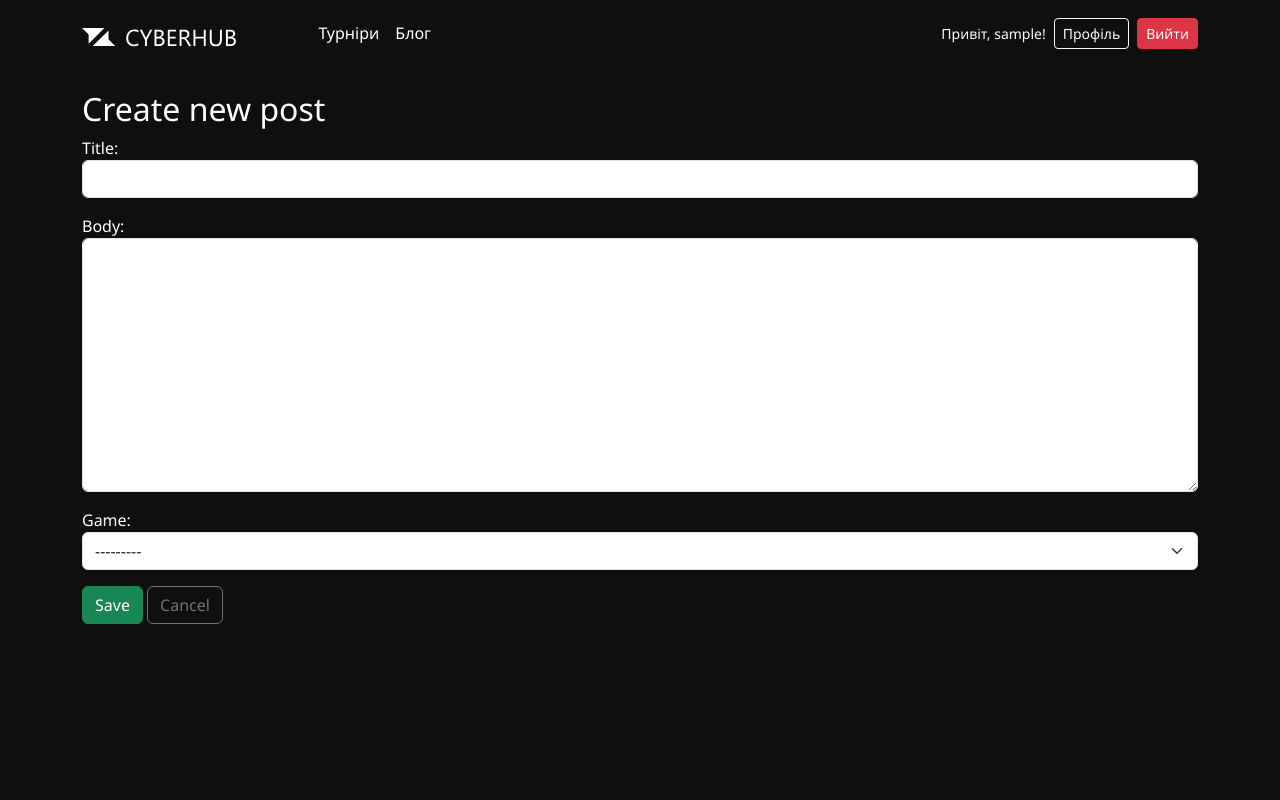
After one commit to PavelSemenikhin/cyber-hub, a Django app: page /blog/create/ in a window 1280 px wide. The commit adds this page. Run offline with Django 5.2, Linux system fonts and the light colour scheme; the visitor is signed in with stand-in values (Sample User, id 1); data that the repository does not hold is empty.

Commit message:
Implement blog CRUD + style home page

```diff
--- /dev/null
+++ b/blog/forms.py
@@ -0,0 +1,29 @@
+from django import forms
+
+from blog.models import Post, Comment
+
+
+#Форма створення посту
+class PostCreateForm(forms.ModelForm):
+    class Meta:
+        model = Post
+        fields = ("title", "body", "game",)
+        widgets = {
+            "title": forms.TextInput(attrs={"class": "form-control"}),
+            "body": forms.Textarea(attrs={"class": "form-control"}),
+            "game": forms.Select(attrs={"class": "form-select"}),
+        }
+
+
+class CommentForm(forms.ModelForm):
+    class Meta:
+        model = Comment
+        fields = ("body",)
+        widgets = {
+            "body": forms.Textarea(attrs={
+                "class": "form-control",
+                "rows": 3,
+                "placeholder": "Write your comment here"
+
+            }),
+        }
--- /dev/null
+++ b/blog/templates/blog/post_form.html
@@ -0,0 +1,40 @@
+{% extends "base.html" %}
+
+{% block title %}{% if object %}Edit post{% else %}New post{% endif %}{% endblock %}
+
+{% block content %}
+  <div class="container mt-4">
+    <h2>{% if object %}Edit post{% else %}Create new post{% endif %}</h2>
+
+    <form method="post">
+      {% csrf_token %}
+
+      <div class="mb-3">
+        {{ form.title.label_tag }}
+        {{ form.title }}
+        {% if form.title.errors %}
+          <div class="form-text text-danger">{{ form.title.errors }}</div>
+        {% endif %}
+      </div>
+
+      <div class="mb-3">
+        {{ form.body.label_tag }}
+        {{ form.body }}
+        {% if form.body.errors %}
+          <div class="form-text text-danger">{{ form.body.errors }}</div>
+        {% endif %}
+      </div>
+
+      <div class="mb-3">
+        {{ form.game.label_tag }}
+        {{ form.game }}
+        {% if form.game.errors %}
+          <div class="form-text text-danger">{{ form.game.errors }}</div>
+        {% endif %}
+      </div>
+
+      <button type="submit" class="btn btn-success">Save</button>
+      <a href="{% if object %}{% url 'blog:post-detail' object.pk %}{% else %}{% url 'blog:blog' %}{% endif %}" class="btn btn-outline-secondary">Cancel</a>
+    </form>
+  </div>
+{% endblock %}
--- a/blog/urls.py
+++ b/blog/urls.py
@@ -1,10 +1,15 @@
 from django.urls import path
 
-from blog.views import BlogListView
+from blog.views import BlogListView, PostDetailView, PostCreateView, PostUpdateView, PostDeleteView, CommentDeleteView
 
 app_name = "blog"
 
 #Роути для блогів
 urlpatterns = [
     path("", BlogListView.as_view(), name="blog"),
+    path("<int:pk>/", PostDetailView.as_view(), name="post-detail"),
+    path("create/", PostCreateView.as_view(), name="post-create"),
+    path("<int:pk>/update/", PostUpdateView.as_view(), name="post-update"),
+    path("<int:pk>/delete/", PostDeleteView.as_view(), name="post-delete"),
+    path("comment/<int:pk>/delete/", CommentDeleteView.as_view(), name="comment-delete"),
 ]
--- a/blog/views.py
+++ b/blog/views.py
@@ -1,10 +1,15 @@
-from django.views.generic import ListView
+from django.contrib import messages
+from django.contrib.auth.mixins import LoginRequiredMixin, UserPassesTestMixin
+from django.shortcuts import get_object_or_404, redirect
+from django.urls import reverse_lazy
+from django.views import generic, View
+from django.views.generic import ListView, DetailView, CreateView
 
-from blog.models import Post
+from blog.forms import PostCreateForm, CommentForm
+from blog.models import Post, Comment
 
 
 #Вью для блогу та постів
-
 class BlogListView(ListView):
     model = Post
     template_name = "blog/post_list.html"
@@ -12,4 +17,104 @@ class BlogListView(ListView):
     paginate_by = 10
 
     def get_queryset(self):
-        return Post.objects.order_by("-created_at")
+        queryset = Post.objects.order_by("-created_at").prefetch_related("comments")
+        game_id = self.request.GET.get("game")
+        if game_id:
+            queryset = queryset.filter(game_id=game_id)
+        return queryset
+
+    def get_context_data(self, **kwargs):
+        context = super().get_context_data(**kwargs)
+        from tournaments.models import Game
+        context["games"] = Game.objects.all()
+        context["selected_game_id"] = self.request.GET.get("game")
+        return context
+
+
+#Вью ндля перегляду делатей посту
+class PostDetailView(DetailView):
+    model = Post
+    template_name = "blog/post_detail.html"
+    context_object_name = "post"
+
+    def get_context_data(self, **kwargs):
+        context = super().get_context_data(**kwargs)
+        post = self.get_object()
+        context["comments"] = post.comments.all()  # тепер усі, бо видалених немає
+        context["comment_count"] = post.comments.count()
+        context["form"] = CommentForm()
+        return context
+
+    def post(self, request, *args, **kwargs):
+        self.object = self.get_object()
+        form = CommentForm(request.POST)
+
+        if form.is_valid():
+            comment = form.save(commit=False)
+            comment.post = self.object
+            comment.owner = request.user
+            comment.save()
+            return self.get(request, *args, **kwargs)
+
+        context = self.get_context_data(form=form)
+        return self.render_to_response(context)
+
+
+#Вью створення посту
+class PostCreateView(LoginRequiredMixin ,generic.CreateView):
+    model = Post
+    form_class = PostCreateForm
+    template_name = "blog/post_form.html"
+
+    def form_valid(self, form):
+        form.instance.owner = self.request.user
+        return super().form_valid(form)
+
+    def get_success_url(self):
+        return reverse_lazy("blog:post-detail", kwargs={"pk": self.object.pk})
+
+
+#Вью на редагування посту
+class PostUpdateView(LoginRequiredMixin, UserPassesTestMixin, generic.UpdateView):
+    model = Post
+    form_class = PostCreateForm
+    template_name = "blog/post_form.html"
+
+    def form_valid(self, form):
+        form.instance.owner = self.request.user
+        return super().form_valid(form)
+
+    def test_func(self):
+        post = self.get_object()
+        return self.request.user == post.owner
+
+    def get_success_url(self):
+        return reverse_lazy("blog:post-detail", kwargs={"pk": self.object.pk})
+
+
+#Вью для видалення посту
+class PostDeleteView(LoginRequiredMixin, UserPassesTestMixin, generic.DeleteView):
+    model = Post
+    template_name = "blog/post_confirm_delete.html"
+    success_url = reverse_lazy("blog:blog")
+
+    def test_func(self):
+        post = self.get_object()
+        return self.request.user == post.owner
+
+    def delete(self, request, *args, **kwargs):
+        messages.success(request, "Post successfully deleted.")
+        return super().delete(request, *args, **kwargs)
+
+
+#Вью для видалення коментара
+class CommentDeleteView(LoginRequiredMixin, UserPassesTestMixin, View):
+    def post(self, request, *args, **kwargs):
+        comment = get_object_or_404(Comment, pk=self.kwargs["pk"])
+        post_pk = comment.post.pk
+        comment.delete()
+        return redirect("blog:post-detail", pk=post_pk)
+
+    def test_func(self):
+        comment = get_object_or_404(Comment, pk=self.kwargs["pk"])
+        return self.request.user == comment.owner
--- a/static/css/dark_theme.css
+++ b/static/css/dark_theme.css
@@ -83,3 +83,32 @@ html, body {
     color: #aaaaaa;
     text-decoration: underline;
 }
+
+.game-logos {
+  margin-bottom: 90px !important;
+}
+
+.custom-card img {
+  width: 100%;
+  height: 100%;
+  object-fit: cover;
+}
+
+.card-row {
+  max-width: 1920px;
+  margin: 0 auto;
+}
+
+.no-wrap-cards {
+  flex-wrap: nowrap !important;
+  overflow-x: auto;
+  padding-bottom: 10px;
+}
+
+.custom-card {
+  width: 362px;
+  height: 538px;
+  background: transparent;
+  border: none;
+  flex: 0 0 auto;
+}
--- a/templates/base.html
+++ b/templates/base.html
@@ -6,67 +6,62 @@
   <meta name="viewport" content="width=device-width, initial-scale=1.0">
   <title>{% block title %}CyberHub{% endblock %}</title>
 
-    <!-- Bootstrap 5 CDN -->
+  <!-- Bootstrap -->
   <link href="https://cdn.jsdelivr.net/npm/bootstrap@5.3.3/dist/css/bootstrap.min.css" rel="stylesheet">
 
-    <!-- Підключення власного CSS (лише якщо не login / register) -->
-    {% if request.resolver_match.url_name != 'login' and request.resolver_match.url_name != 'accounts:register' %}
+  <!-- Custom CSS -->
   <link rel="stylesheet" href="{% static 'css/dark_theme.css' %}">
+  {% block extra_css %}{% endblock %}
+</head>
+<body style="background-color: #0f0f0f; color: white;">
+
+<!-- Навбар -->
+<nav class="navbar navbar-expand-lg" style="background-color: #0f0f0f;">
+  <div class="container d-flex justify-content-between align-items-center">
+
+    <!-- Логотип без тексту -->
+    <a class="navbar-brand" href="/">
+      <img src="{% static 'img/logo.svg' %}" alt="CyberHub Logo" height="40">
+    </a>
+
+    <!-- Меню -->
+    <div class="collapse navbar-collapse" id="navbarNav">
+      <ul class="navbar-nav me-auto">
+        <li class="nav-item">
+          <a class="nav-link text-white" href="{% url 'tournaments:tournament-list' %}">Турніри</a>
+        </li>
+        <li class="nav-item">
+          <a class="nav-link text-white" href="{% url 'blog:blog' %}">Блог</a>
+        </li>
+      </ul>
+    </div>
+
+    <!-- Авторизація -->
+    {% if request.user.is_authenticated %}
+      <div class="d-flex align-items-center gap-2">
+        <span class="text-light small">Привіт, {{ request.user.profile.nickname|default:request.user.username }}!</span>
+        <a href="{% url 'accounts:profile' %}" class="btn btn-outline-light btn-sm">Профіль</a>
+        <form action="{% url 'logout' %}" method="post" style="display: inline;">
+  {% csrf_token %}
+  <button type="submit" class="btn btn-danger btn-sm">Вийти</button>
+</form>
+      </div>
+    {% else %}
+      <div class="d-flex gap-2">
+        <a href="{% url 'login' %}" class="btn btn-outline-light btn-sm">Увійти</a>
+        <a href="{% url 'accounts:register' %}" class="btn btn-light btn-sm">Реєстрація</a>
+      </div>
     {% endif %}
 
-    {% block extra_css %}{% endblock %}
-</head>
-<body class="{% if request.resolver_match.url_name != 'login' and request.resolver_match.url_name != 'accounts:register' %}bg-dark text-light{% endif %}">
-
-    <!-- Навігаційна панель (ховається на login та register) -->
-    {% if request.resolver_match.url_name != 'login' and request.resolver_match.url_name != 'accounts:register' %}
-    <nav class="navbar navbar-expand-lg navbar-dark bg-dark border-bottom border-secondary">
-        <div class="container-fluid">
-            <a class="navbar-brand" href="{% url 'home' %}">CYBERHUB</a>
-            <button class="navbar-toggler" type="button" data-bs-toggle="collapse"
-                    data-bs-target="#navbarNav" aria-controls="navbarNav"
-                    aria-expanded="false" aria-label="Toggle navigation">
-                <span class="navbar-toggler-icon"></span>
-            </button>
-
-            <div class="collapse navbar-collapse" id="navbarNav">
-                <ul class="navbar-nav me-auto mb-2 mb-lg-0">
-                    <li class="nav-item">
-                        <a class="nav-link" href="{% url 'tournaments:tournament-list' %}">Турніри</a>
-                    </li>
-                    <li class="nav-item">
-                        <a class="nav-link" href="{% url 'blog:blog' %}">Блог</a>
-                    </li>
-                </ul>
-
-                {% if user.is_authenticated %}
-                    <span class="navbar-text me-3">
-                        Привіт, {{ user.username }}!
-                    </span>
-                    <a href="{% url 'accounts:profile' %}" class="btn btn-outline-light me-2">Профіль</a>
-
-                    <!-- Логаут через POST -->
-                    <form method="post" action="{% url 'logout' %}" class="d-inline">
-                        {% csrf_token %}
-                        <button type="submit" class="btn btn-danger">Вийти</button>
-                    </form>
-                {% else %}
-                    <a href="{% url 'login' %}" class="btn btn-outline-light me-2">Увійти</a>
-                    <a href="{% url 'accounts:register' %}" class="btn btn-primary">Реєстрація</a>
-                {% endif %}
-            </div>
   </div>
 </nav>
-    {% endif %}
 
-    <!-- Основний контент -->
-    <main class="{% if request.resolver_match.url_name != 'login' and request.resolver_match.url_name != 'accounts:register' %}container my-4{% endif %}">
-        {% block content %}
-        {% endblock %}
+<!-- Контент -->
+<main>
+  {% block content %}{% endblock %}
 </main>
 
 <!-- Bootstrap JS -->
 <script src="https://cdn.jsdelivr.net/npm/bootstrap@5.3.3/dist/js/bootstrap.bundle.min.js"></script>
-    {% block extra_js %}{% endblock %}
 </body>
 </html>
```
Also changed, not shown: blog/admin.py (+6 -6 lines), blog/models.py (+9 -5 lines), blog/templates/blog/post_confirm_delete.html (added, +18 -0 lines), blog/templates/blog/post_detail.html (added, +72 -0 lines), blog/templates/blog/post_list.html (+46 -7 lines), tournaments/templates/tournaments/home.html (+53 -17 lines), blog/migrations/0002_post_game.py (added), blog/migrations/0003_remove_comment_blog_commen_is_dele_160694_idx_and_more.py (added), static/img/cs2.jpg (added), static/img/dota2.jpg (added), static/img/fc25.jpg (added), static/img/fortnite.jpg (added), static/img/logos.png (added), static/img/pubg.jpg (added). Lines whose indentation alone changed are shown as unchanged.
